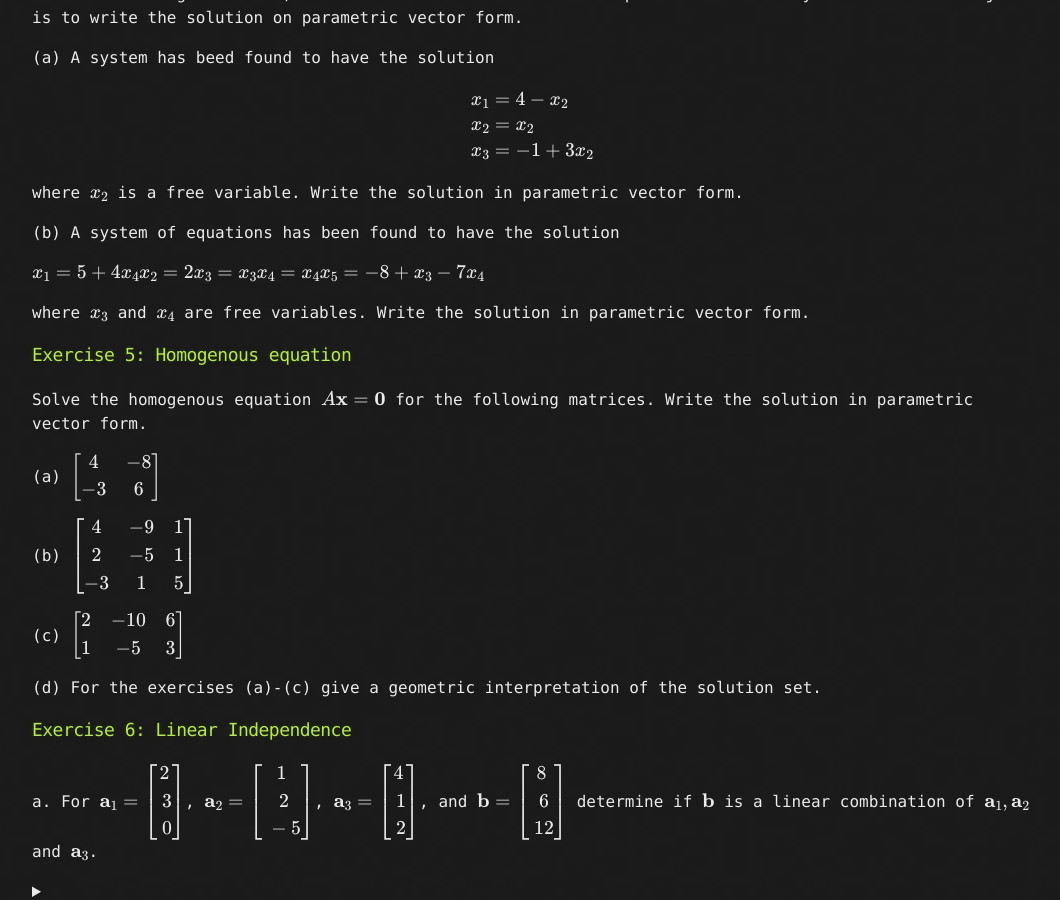
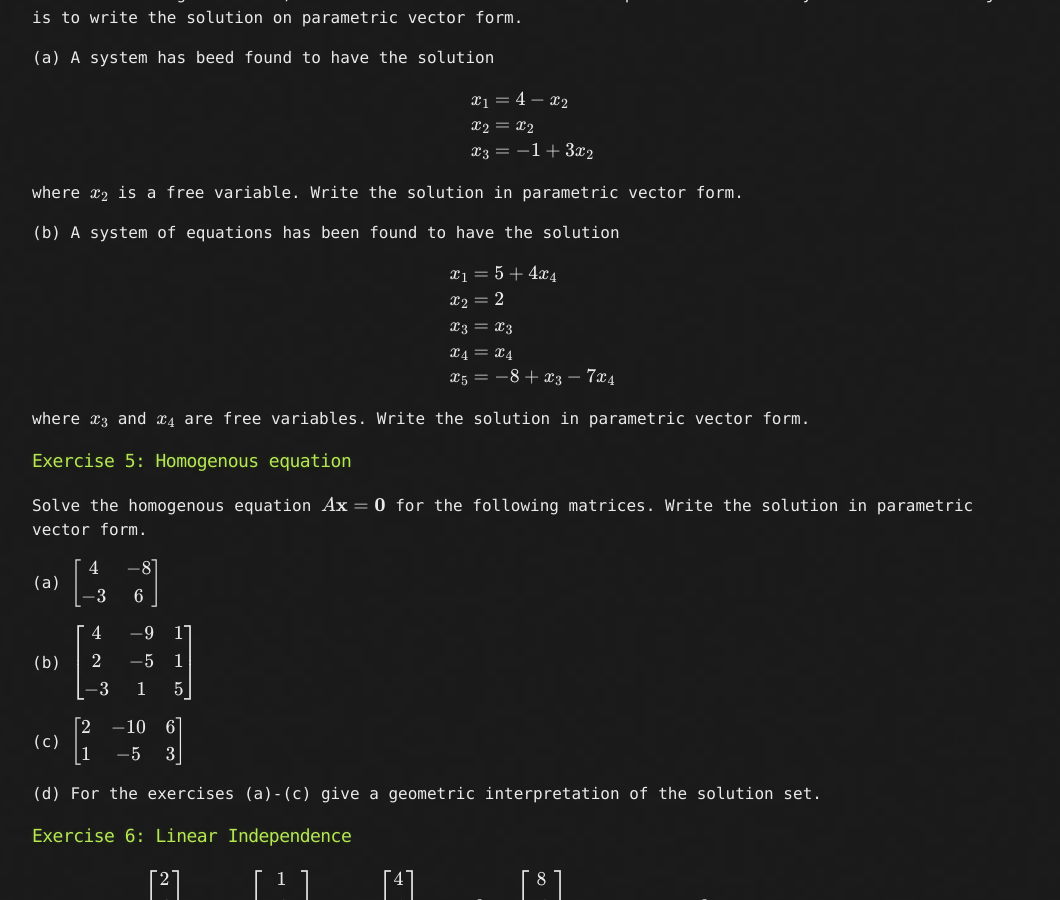
Before and after one commit to RBrooksDK/MSE1, a Jekyll site: the page built from 01_Getting_started_-_Basic_Arithmetic/test.md, in a window 1280 px wide and 900 px high, scrolled down 2305 px. Shown: the whole window, without its empty margins (108-1168 px from the left). Built offline with Jekyll 4.4.1, drawn with Linux system fonts in a browser that asks for light colours; our own code applies the rules of GitHub Pages for plain Markdown files.

Commit message:
update test.md

```diff
--- a/01_Getting_started_-_Basic_Arithmetic/test.md
+++ b/01_Getting_started_-_Basic_Arithmetic/test.md
@@ -74,23 +74,33 @@
 $$
 x_1
 \begin{bmatrix}
-     2\\0\\-1
+     2\\\
+     0\\\
+    -1
 \end{bmatrix}
 + x_2
 \begin{bmatrix}
-     3\\-1\\0
+     3\\\
+    -1\\\
+     0
 \end{bmatrix}
 + x_3
 \begin{bmatrix}
-     -4\\1\\0
+    -4\\\
+     1\\\
+     0
 \end{bmatrix}
 + x_4
 \begin{bmatrix}
-     0\\2\\2
+     0\\\
+     2\\\
+     2
 \end{bmatrix}
 =
 \begin{bmatrix}
-     8\\-2\\3
+     8\\\
+    -2\\\
+     3
 \end{bmatrix}
 $$
 
@@ -323,13 +333,15 @@
 
 (b) A system of equations has been found to have the solution
 
-$
-x_1 = 5+4x_4\\
-x_2 = 2\\
-x_3 = x_3\\
-x_4 = x_4\\
-x_5 = -8+x_3-7x_4
-$
+$$
+\begin{aligned}
+x_1 &= 5 + 4x_4 \\
+x_2 &= 2 \\
+x_3 &= x_3 \\
+x_4 &= x_4 \\
+x_5 &= -8 + x_3 - 7x_4
+\end{aligned}
+$$
 
 where $x_3$ and $x_4$ are free variables. Write the solution in parametric vector form.
 
```
